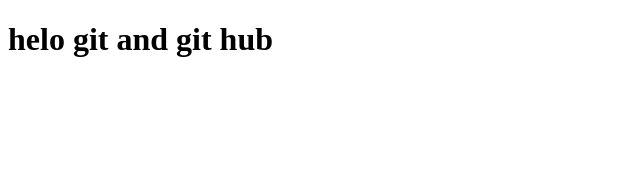
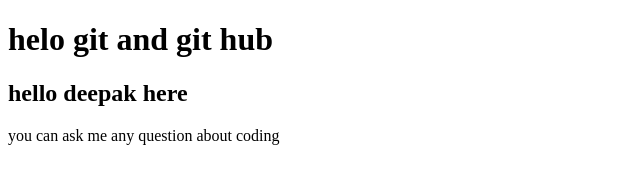
Before and after one commit to deepk95/tm, a plain HTML site: page index.html in a window 1280 px wide. Shown: the whole page, without its empty margins (0-640 px from the left). Drawn offline with Linux system fonts and the light colour scheme.

Commit message:
seond commit

```diff
--- a/index.html
+++ b/index.html
@@ -7,5 +7,7 @@
 </head>
 <body>
     <h1>helo git and git hub</h1>
+    <h2>hello deepak here</h2>
+    <p> you can ask me any question about coding</p>
 </body>
 </html>
```
